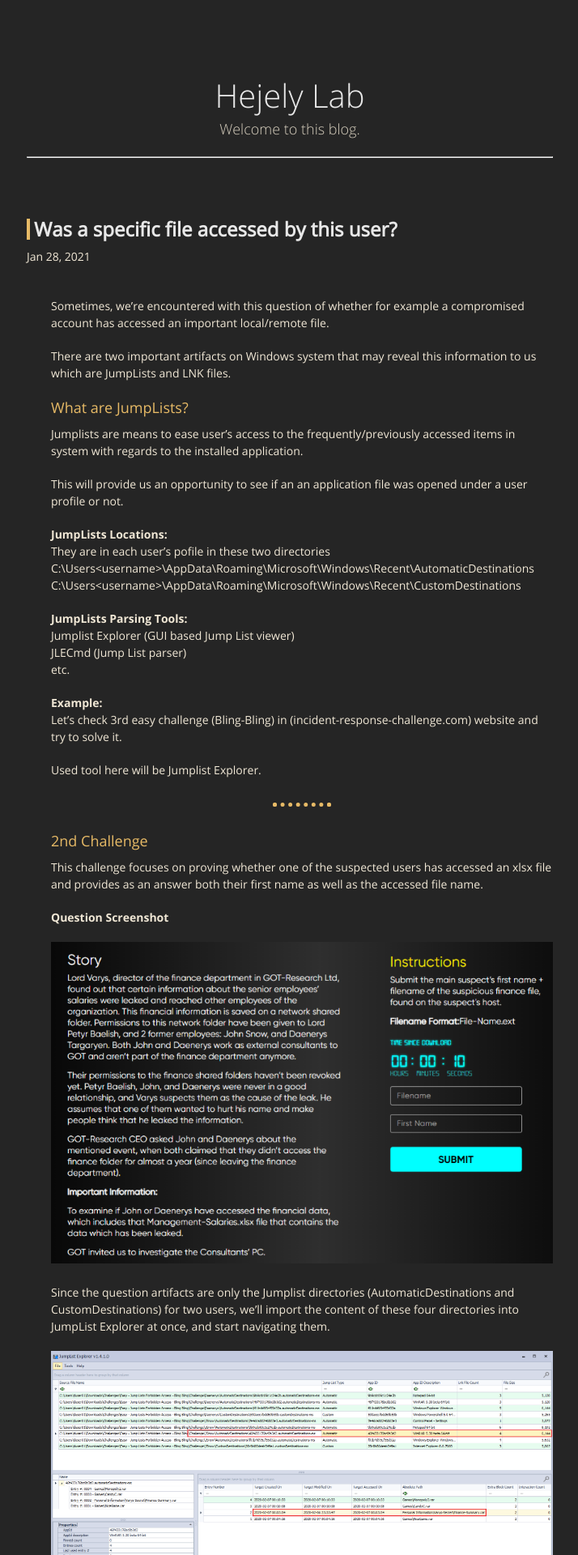
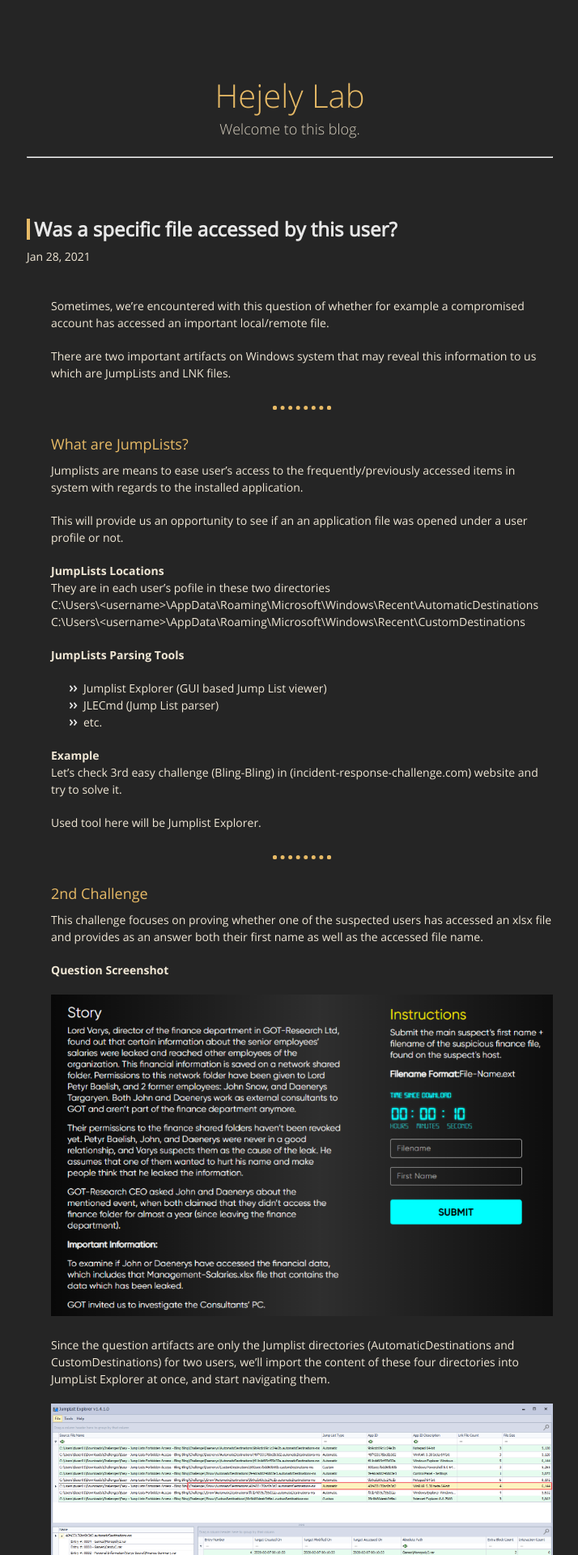
Before and after one commit to hejelylab/blog, a Jekyll site: the page built from _posts/2021-01-28-file-access-evidence.md, in a window 1280 px wide. Shown: the top 1920 px of the page at 81% size, without its empty margins (232-946 px from the left). Built offline with Jekyll 4.4.1, drawn with Linux system fonts in a browser that asks for light colours; some of the changed text lies outside the part shown.

Commit message:
update210131

```diff
--- a/_posts/2021-01-28-file-access-evidence.md
+++ b/_posts/2021-01-28-file-access-evidence.md
@@ -9,22 +9,24 @@ Sometimes, we're encountered with this question of whether for example a comprom
 
 There are two important artifacts on Windows system that may reveal this information to us which are JumpLists and LNK files.
 
+---
+
 ### What are JumpLists?
 Jumplists are means to ease user's access to the frequently/previously accessed items in system with regards to the installed application.
 
 This will provide us an opportunity to see if an an application file was opened under a user profile or not.
 
-**JumpLists Locations:**<br>
+**JumpLists Locations**<br>
 They are in each user's pofile in these two directories<br>
-C:\Users\<username>\AppData\Roaming\Microsoft\Windows\Recent\AutomaticDestinations<br>
-C:\Users\<username>\AppData\Roaming\Microsoft\Windows\Recent\CustomDestinations<br>
+C:\Users\\\<username\>\AppData\Roaming\Microsoft\Windows\Recent\AutomaticDestinations<br>
+C:\Users\\\<username\>\AppData\Roaming\Microsoft\Windows\Recent\CustomDestinations<br>
 
-**JumpLists Parsing Tools:**<br>
-Jumplist Explorer (GUI based Jump List viewer)<br>
-JLECmd (Jump List parser)<br>
-etc.<br>
+**JumpLists Parsing Tools**<br>
+- Jumplist Explorer (GUI based Jump List viewer)<br>
+- JLECmd (Jump List parser)<br>
+- etc.<br>
 
-**Example:**<br>
+**Example**<br>
 Let's check 3rd easy challenge (Bling-Bling) in (incident-response-challenge.com) website and try to solve it.
 
 Used tool here will be Jumplist Explorer.
@@ -60,23 +62,23 @@ These LNK files usually get created once opening a local/remote file.
 
 This can also be helpful sometimes even if the original (target) file has been removed.
 
-**LNK files Locations:**<br>
+**LNK files Locations**<br>
 They can be anywhere in filesystem; however, the following two directories are interesting ones to parse when trying to seach for an evidence related to whether a file has been accessed/opened or not.
 
-C:\Users\<username>\AppData\Roaming\Microsoft\Windows\Recent<br>
-C:\Users\<username>\AppData\Roaming\Microsoft\Office\Recent
+C:\Users\\\<username\>\AppData\Roaming\Microsoft\Windows\Recent<br>
+C:\Users\\\<username\>\AppData\Roaming\Microsoft\Office\Recent
 
-**LNK Files Parsing Tools:**<br>
-LECMD<br>
-exiftool<br>
-etc.
+**LNK Files Parsing Tools**<br>
+- LECMD<br>
+- exiftool<br>
+- etc.
 
-**Example:**<br>
+**Example**<br>
 Let's check 8th easy challenge (LNK Files) in (incident-response-challenge.com) website and try to solve it.
 
 Used tool here will be LECMD
 
-**LECMD used command:**<br>
+**LECMD used command**<br>
 `LECmd.exe -d "C:\Users\%username%\Downloads\Challenges\Easy - LNK - Rumors\Challenge\littlefinger\AppData\Roaming\Microsoft\Windows\Recent" --csv . --csvf littlefingerLNK.csv`
 
 `-d` directs lecmd to parse recent folder of littlefinger user.<br>
--- a/_sass/jekyll-theme-midnight.scss
+++ b/_sass/jekyll-theme-midnight.scss
@@ -228,6 +228,7 @@ section {
     padding: 0 0 5px 0;
 
     h1 {
+      color: #e7ba66;
       font-family: 'OpenSansLight', "Helvetica Neue", Helvetica, Arial, sans-serif;
       font-weight: normal;
       font-size: 40px;
```
Also changed, not shown: _posts/2021-01-25-Timestomping.md (+10 -10 lines), _posts/2021-01-31-application-execution-evidence-prefetch.md (added, +84 -0 lines), assets/images/210131-1.png (added), assets/images/210131-2.png (added), 11 other files.
